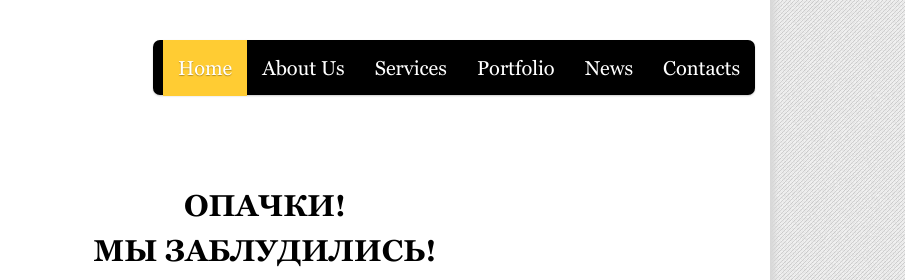
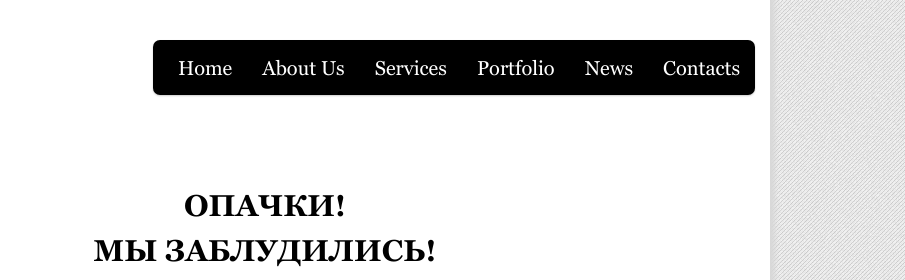
Before and after one commit to youngFrontendDeveloper/Fresh_ideas, a website: page 404.html in a window 1280 px wide. Shown: the top 280 px of the page, 375-1280 px from the left. Drawn offline with Linux system fonts and the light colour scheme; files whose address does not match are found by name.

Commit message:
убрала у страницы 404.html nav-item--active

```diff
--- a/404.html
+++ b/404.html
@@ -15,7 +15,7 @@
     </a>
     <nav class="header__nav nav">
       <ul class="nav-items">
-        <li class="nav-item nav-item--active">
+        <li class="nav-item">
           <a href="index.html" class="link link--navigation">Home</a>
         </li>
         <li class="nav-item">
```
